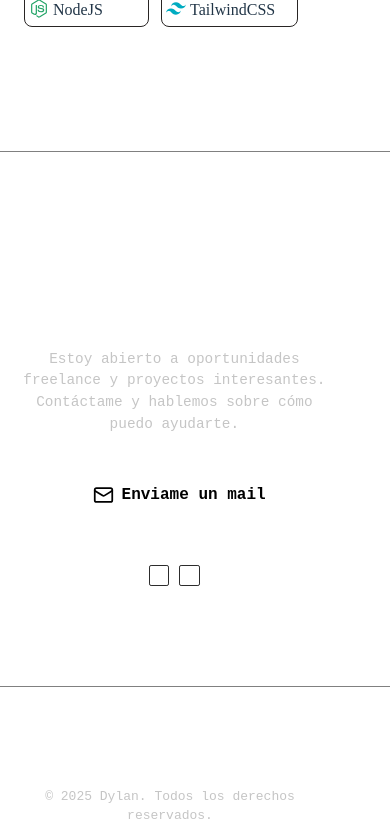
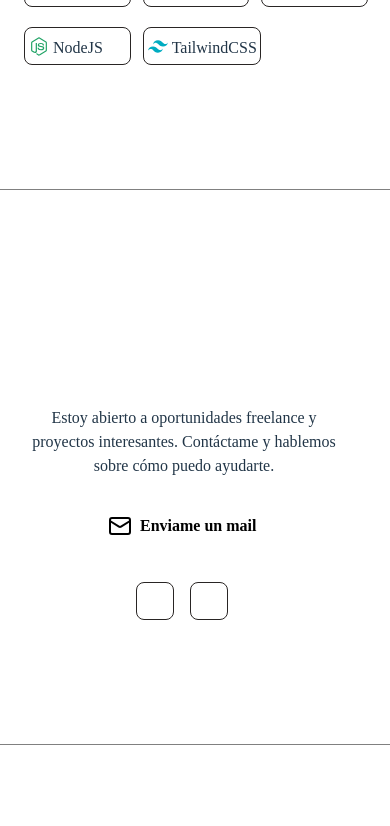
Before and after one commit to DumbNoxx/DevSphere, a React (Vite) app: page / in a window 390 px wide. Shown: the part 2588-3414 px from the top of the page. Built offline with nearby package versions, Linux system fonts and the light colour scheme.

Commit message:
migrate css to tailwind profile, projects, skill and footercontacts terminated

```diff
--- a/src/assets/styles/FooterContacts.module.css
+++ /dev/null
@@ -1,227 +0,0 @@
-.responsive-web {
-  font-family: Verdana, Geneva, Tahoma, sans-serif;
-  .title {
-    width: 35rem;
-    margin: 0 auto;
-    text-align: center;
-    color: white;
-    font-weight: bold;
-    font-size: 2rem;
-  }
-  .des {
-    text-align: center;
-    color: rgb(197, 197, 197);
-    font-size: 1rem;
-    margin: 0 auto;
-    margin-bottom: 40px;
-    width: 35rem;
-  }
-  .emailContainer {
-    text-align: center;
-    width: 11rem;
-    margin: 0 auto;
-  }
-  .email {
-    display: flex;
-    background-color: white;
-    text-align: center;
-    width: 11rem;
-    margin: 0 auto;
-    padding: 0.5rem 0 0.5rem 0.6rem;
-    border-radius: 0.6rem;
-    transition: 0.4s ease;
-    font-size: 1rem;
-    font-weight: bold;
-    color: black;
-  }
-  .email img {
-    margin-right: 8px;
-    margin-bottom: 0;
-  }
-  .email:hover {
-    background-color: rgb(214, 214, 214);
-    cursor: pointer;
-  }
-  .iconEmail {
-    width: 1.3rem;
-  }
-  .back {
-    display: flex;
-    justify-content: center;
-    margin: auto;
-    margin-top: 30px;
-    width: 6rem;
-  }
-  .githubProfile {
-    width: 1.3rem;
-    margin-top: 20px;
-    transition: 0.5s ease;
-    padding: 0.5rem;
-    border-radius: 10%;
-    border: 1px solid rgb(44, 44, 44);
-  }
-  .githubProfile:hover {
-    background-color: rgb(39, 39, 39);
-  }
-  .linkedinProfile {
-    width: 1.3rem;
-    margin-left: 10px;
-    margin-top: 20px;
-    transition: 0.5s ease;
-    padding: 0.5rem;
-    border-radius: 10%;
-    border: 1px solid rgb(44, 44, 44);
-  }
-  .linkedinProfile:hover {
-    background-color: rgb(39, 39, 39);
-  }
-
-  @media (max-width: 768px) and (min-width: 501px) {
-    width: 48rem;
-    .title {
-      text-align: center;
-      color: white;
-      font-weight: bold;
-    }
-    .des {
-      text-align: center;
-      color: rgb(197, 197, 197);
-      font-size: 0.9rem;
-      margin: 0 auto;
-      margin-bottom: 40px;
-      width: 30rem;
-    }
-    .emailContainer {
-      text-align: center;
-    }
-    .email {
-      display: flex;
-      background-color: white;
-      text-align: center;
-      width: 11rem;
-      margin: 0 auto;
-      padding: 0.5rem 0 0.5rem 0.6rem;
-      border-radius: 0.6rem;
-      transition: 0.4s ease;
-      font-size: 1rem;
-      font-weight: bold;
-      color: black;
-    }
-    .email img {
-      margin-right: 8px;
-      margin-bottom: 0;
-    }
-    .email:hover {
-      background-color: rgb(214, 214, 214);
-      cursor: pointer;
-    }
-    .iconEmail {
-      width: 1.3rem;
-    }
-    .back {
-      display: flex;
-      justify-content: center;
-      margin-top: 30px;
-    }
-    .githubProfile {
-      width: 1.3rem;
-      margin-top: 20px;
-      transition: 0.5s ease;
-      padding: 0.5rem;
-      border-radius: 10%;
-      border: 1px solid rgb(44, 44, 44);
-    }
-    .githubProfile:hover {
-      background-color: rgb(39, 39, 39);
-    }
-    .linkedinProfile {
-      width: 1.3rem;
-      margin-left: 10px;
-      margin-top: 20px;
-      transition: 0.5s ease;
-      padding: 0.5rem;
-      border-radius: 10%;
-      border: 1px solid rgb(44, 44, 44);
-    }
-    .linkedinProfile:hover {
-      background-color: rgb(39, 39, 39);
-    }
-  }
-  @media (max-width: 500px) {
-    font-family: "Courier New", Courier, monospace;
-    width: 21.8rem;
-    .title {
-      width: 20rem;
-      text-align: center;
-      color: white;
-      font-weight: bold;
-      font-size: 1.6rem;
-    }
-    .des {
-      margin-top: 20px;
-      width: 20rem;
-      text-align: center;
-      color: rgb(197, 197, 197);
-      font-size: 0.9rem;
-      margin-bottom: 40px;
-    }
-    .emailContainer {
-      text-align: center;
-      width: 18.5rem;
-      margin: 0 auto;
-    }
-    .email {
-      display: flex;
-      background-color: white;
-      text-align: center;
-      justify-content: center;
-      width: 18rem;
-      margin: 0 auto;
-      padding: 0.5rem 0 0.5rem 0.6rem;
-      border-radius: 0.6rem;
-      transition: 0.4s ease;
-      font-size: 1rem;
-      font-weight: bold;
-      color: black;
-    }
-    .email img {
-      margin-right: 8px;
-      margin-bottom: 0;
-    }
-    .email:hover {
-      background-color: rgb(214, 214, 214);
-      cursor: pointer;
-    }
-    .iconEmail {
-      width: 1.3rem;
-    }
-    .back {
-      display: flex;
-      justify-content: center;
-      margin-top: 30px;
-    }
-    .githubProfile {
-      width: 1.3rem;
-      margin-top: 20px;
-      transition: 0.5s ease;
-      padding: 0.5rem;
-      border-radius: 10%;
-      border: 1px solid rgb(44, 44, 44);
-    }
-    .githubProfile:hover {
-      background-color: rgb(39, 39, 39);
-    }
-    .linkedinProfile {
-      width: 1.3rem;
-      margin-left: 10px;
-      margin-top: 20px;
-      transition: 0.5s ease;
-      padding: 0.5rem;
-      border-radius: 10%;
-      border: 1px solid rgb(44, 44, 44);
-    }
-    .linkedinProfile:hover {
-      background-color: rgb(39, 39, 39);
-    }
-  }
-}
--- a/src/components/FooterContacts.tsx
+++ b/src/components/FooterContacts.tsx
@@ -1,4 +1,3 @@
-import constacts from "../assets/styles/FooterContacts.module.css";
 import email from "../assets/images/svg/mail-black.svg";
 import github from "../assets/images/svg/github.svg";
 import linkedin from "../assets/images/svg/linkedin.svg";
@@ -6,28 +5,38 @@ import linkedin from "../assets/images/svg/linkedin.svg";
 export const FooterContacts = () => {
   return (
     <>
-      <div className={constacts["responsive-web"]}>
-        <h2 className={constacts.title}>¿Interesado en trabajar juntos? </h2>
-        <p className={constacts.des}>
+      <div className="p-6">
+        <h2 className="text-4xl text-white text-center w-80 sm:ml-14 sm:w-120
+        md:ml-32 lg:text-5xl lg:mx-auto">
+          ¿Interesado en trabajar juntos?
+          </h2>
+        <p className="mt-3 text-md text-center w-80 sm:w-120 sm:ml-14 md:ml-32
+        lg:text-xl lg:mx-auto lg:mt-12">
           Estoy abierto a oportunidades freelance y proyectos interesantes.
           Contáctame y hablemos sobre cómo puedo ayudarte.
         </p>
-        <div className={constacts.emailContainer}>
+        <div className="flex flex-row lg:mt-5">
           <a
             href="#"
-            className={constacts.email}
+            className="flex bg-white py-2 px-4 rounded-lg !text-black
+            !font-bold mt-7 mx-17 hover:bg-gray-200 transition-colors duration-400
+            sm:mx-50 md:mx-70 lg:mx-auto"
             id='email'
           >
-            <img src={email} alt="email" className={constacts.iconEmail} />
+            <img src={email}
+             alt="email"
+              className="mr-2" />
             Enviame un mail
           </a>
         </div>
-        <div className={constacts.back}>
+        <div className="flex flex-row space-x-4 ml-28 mt-9 sm:ml-60 md:ml-80
+        lg:ml-155">
           <a href="https://github.com/DumbNoxx" target="_blank">
             <img
               src={github}
               alt="github"
-              className={constacts.githubProfile}
+              className="hover:bg-stone-800 p-1.5 rounded-lg transition-colors duration-400
+              border border-stone-800"
             />
           </a>
           <a
@@ -37,7 +46,8 @@ export const FooterContacts = () => {
             <img
               src={linkedin}
               alt="linkedin"
-              className={constacts.linkedinProfile}
+              className="hover:bg-stone-800 p-1.5 rounded-lg transition-colors duration-400
+              border border-stone-800"
             />
           </a>
         </div>
--- a/src/components/Projects.tsx
+++ b/src/components/Projects.tsx
@@ -97,11 +97,11 @@ export const Projects = () => {
               para que puedas enviarme un correo electronico para contactarme, ademas de poner en prueba
               mis conocimientos sobre el frontend.
             </p>
-            <div className="flex flex-row space-x-2.5 mt-2.5">
+            <div className="grid grid-cols-3 sm:flex sm:flex-row space-x-2.5 space-y-3 sm:space-y-0 mt-2.5 w-80">
               <a
                 href="https://react.dev/"
                 target="_blank"
-                className="!text-stone-400  py-0.2 px-3 rounded-2xl border border-stone-800
+                className="!text-stone-400 text-center py-0.2 px-3 rounded-2xl border border-stone-800
                  hover:bg-stone-900 transition-colors duration-400
                  md:text-lg"
               >
@@ -119,7 +119,7 @@ export const Projects = () => {
               <a
                 href="https://nodejs.org"
                 target="_blank"
-                className="!text-stone-400  py-0.2 px-3 rounded-2xl border border-stone-800
+                className="!text-stone-400 text-center py-0.2 px-3 rounded-2xl border border-stone-800
                  hover:bg-stone-900 transition-colors duration-400
                  md:text-lg"
               >
```
